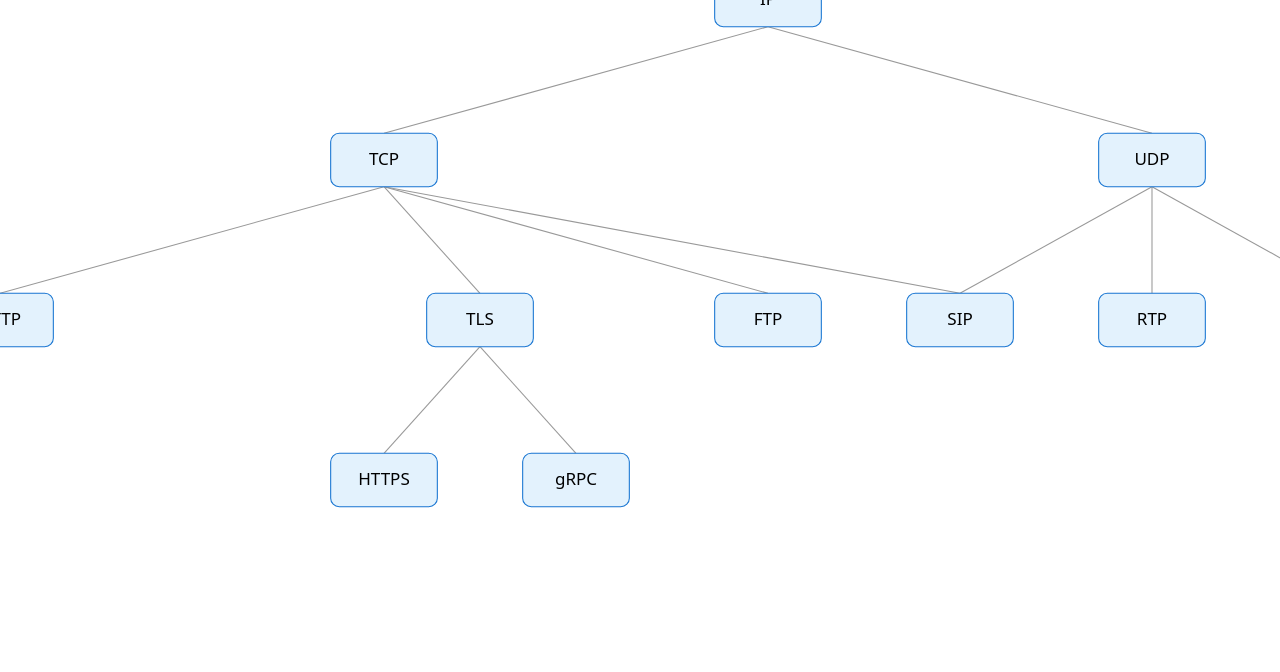
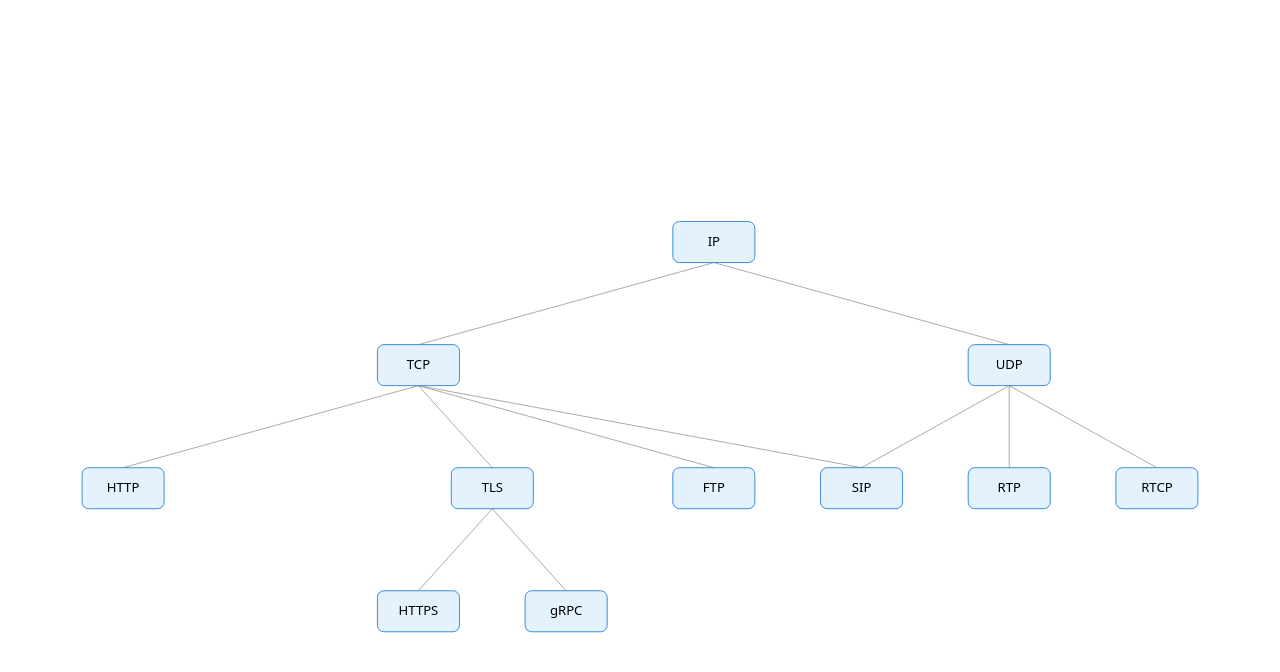
Before and after one commit to nikhildhole/protocol-hierarchy-explorer, a Preact app: page / in a window 1280 px wide. Shown: the top 672 px of the page. Built offline with nearby package versions, Linux system fonts and the light colour scheme.

Commit message:
feat: Implement initial graph auto-fitting and centering, expose pan/zoom setters, and adjust zoom sensitivity.

```diff
--- a/src/graph/GraphView.jsx
+++ b/src/graph/GraphView.jsx
@@ -1,12 +1,47 @@
+import { useEffect, useRef } from "preact/hooks";
 import { usePanZoom } from "./usePanZoom";
 import layoutTree from "./utils/layoutTree";
 
 export function GraphView({ graph, registry }) {
-  const { zoom, pan, handlers } = usePanZoom();
+  const { zoom, setZoom, pan, setPan, handlers } = usePanZoom();
+  const init = useRef(false);
 
   layoutTree(graph);
 
   const nodesArray = Object.values(graph.nodes);
+
+  useEffect(() => {
+    if (nodesArray.length > 0 && !init.current) {
+        let minX = Infinity, minY = Infinity, maxX = -Infinity, maxY = -Infinity;
+        nodesArray.forEach(n => {
+            if (n.x < minX) minX = n.x;
+            if (n.x > maxX) maxX = n.x;
+            if (n.y < minY) minY = n.y;
+            if (n.y > maxY) maxY = n.y;
+        });
+        const graphWidth = maxX - minX + 300;
+        const graphHeight = maxY - minY + 300;
+        // 1200x800 is the svg viewBox setting in the render below
+        const viewWidth = 1200;
+        const viewHeight = 800;
+
+        const zoomX = viewWidth / graphWidth;
+        const zoomY = viewHeight / graphHeight;
+        let finalZoom = Math.min(zoomX, zoomY, 1.2);
+
+        finalZoom = Math.max(0.2, finalZoom);
+
+        const graphCenterX = (minX + maxX) / 2;
+        const graphCenterY = (minY + maxY) / 2;
+
+        setZoom(finalZoom);
+        setPan({
+            x: (viewWidth / 2) - graphCenterX * finalZoom,
+            y: (viewHeight / 2) - graphCenterY * finalZoom
+        });
+        init.current = true;
+    }
+  }, [nodesArray]);
 
   return (
     <svg
--- a/src/graph/usePanZoom.js
+++ b/src/graph/usePanZoom.js
@@ -10,7 +10,7 @@ export function usePanZoom() {
   function onWheel(e) {
     e.preventDefault();
 
-    const zoomSpeed = 0.001;
+    const zoomSpeed = 0.003;
     const newZoom = Math.min(
       3,
       Math.max(0.3, zoom - e.deltaY * zoomSpeed)
@@ -44,7 +44,9 @@ export function usePanZoom() {
 
   return {
     zoom,
+    setZoom,
     pan,
+    setPan,
     handlers: {
       onWheel,
       onMouseDown,
```
